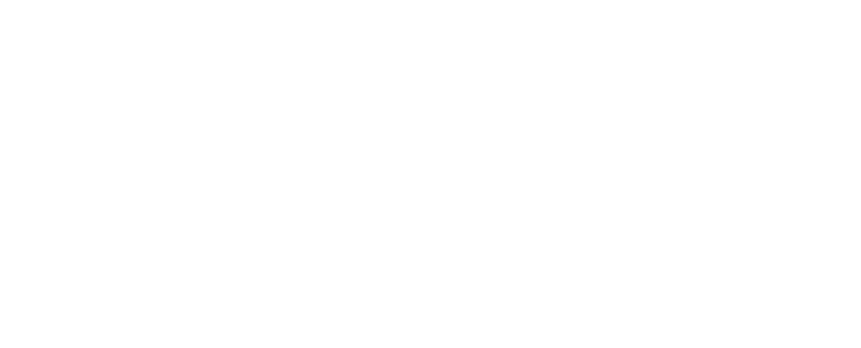
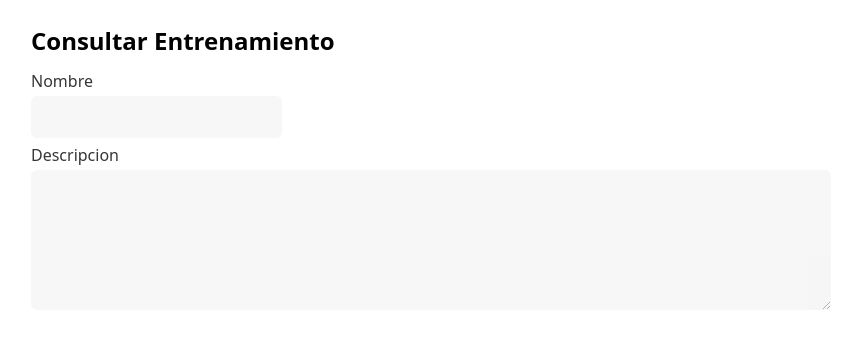
Before and after one commit to piscina-puertollano/piscina, an Angular app in the folder front/: page /consultar-entrenamiento/1 in a window 1280 px wide. Before the commit this address led to /. Shown: the top 348 px of the page, without its empty margins (209-1070 px from the left). Built offline with nearby package versions, Linux system fonts and the light colour scheme; no server answers.

Commit message:
ultimas modificaciones añadidas de

```diff
--- a/front/src/app/app.routes.ts
+++ b/front/src/app/app.routes.ts
@@ -4,11 +4,13 @@
 import { EntrenamientoComponent } from './entrenamiento/entrenamiento.component';
 import { ModificarEntrenamientoComponent } from './modificar-entrenamiento/modificar-entrenamiento.component';
 import { CrearEntrenamientoComponent } from './crear-entrenamiento/crear-entrenamiento.component';
+import { ConsultarEntrenamientoComponent } from './consultar-entrenamiento/consultar-entrenamiento.component';
 
 export const routes: Routes = [
   {path: 'login', component: LoginComponent },
   {path: 'users', component: UsersComponent },
   {path: 'entrenamientos', component: EntrenamientoComponent},
   {path: 'modificar-entrenamiento/:id', component: ModificarEntrenamientoComponent},
-  {path: 'crear-entrenamiento', component: CrearEntrenamientoComponent}
+  {path: 'crear-entrenamiento', component: CrearEntrenamientoComponent},
+  {path: 'consultar-entrenamiento/:id', component: ConsultarEntrenamientoComponent}
 ];
--- /dev/null
+++ b/front/src/app/consultar-entrenamiento/consultar-entrenamiento.component.html
@@ -0,0 +1,9 @@
+<h2>Consultar Entrenamiento</h2>
+
+<form>
+  <label for="nombre">Nombre</label>
+  <input [(ngModel)]="entrenamiento.nombre" name="nombre" type="text" disabled="true">
+
+  <label for="descripcion">Descripcion</label>
+  <textarea [(ngModel)]="entrenamiento.descripcion" name="descripcion" disabled="true"></textarea>
+</form>
--- /dev/null
+++ b/front/src/app/consultar-entrenamiento/consultar-entrenamiento.component.ts
@@ -0,0 +1,66 @@
+import { Component } from '@angular/core';
+import { AlertComponent } from '../utils/alert/alert.component';
+import { FormsModule } from '@angular/forms';
+import { Entrenamiento } from '../interfaces/entrenamiento';
+import { Alert } from '../interfaces/alert';
+import { EntrenamientoService } from '../services/entrenamiento.service';
+import { ActivatedRoute, Router } from '@angular/router';
+
+@Component({
+  selector: 'app-consultar-entrenamiento',
+  standalone: true,
+  imports: [AlertComponent, FormsModule],
+  templateUrl: './consultar-entrenamiento.component.html',
+  styleUrl: './consultar-entrenamiento.component.css'
+})
+export class ConsultarEntrenamientoComponent {
+  entrenamiento: Entrenamiento;
+  alert: Alert;
+  arrEntrenamientos: Array<Entrenamiento> = [];
+
+  constructor(private entrenamientoService: EntrenamientoService, private router: Router, private route: ActivatedRoute){
+    this.entrenamiento = {};
+    this.alert = new Alert();
+  }
+
+  ngOnInit(): void {
+    this.route.params.subscribe(params => {
+      const entrenamientoId = params['id'];
+      this.entrenamiento.id = entrenamientoId;
+      this.getEntrenamiento();
+    });
+  }
+
+  updateEntrenamiento(){
+    this.entrenamientoService.updateEntrenamientos(this.entrenamiento).subscribe({
+      next: (entrenamiento: any | undefined) => {
+        this.entrenamiento = entrenamiento;
+        this.router.navigate(['/entrenamientos']);
+      },
+      error: (err) => {
+        console.log(err)
+      }
+    })
+  }
+
+  getEntrenamiento() {
+    this.entrenamientoService.getEntrenamientoId({ id: this.entrenamiento.id }).subscribe({
+      next: (response: any) => {
+        if (response && !Array.isArray(response)) {
+          this.entrenamiento = response;
+        } else {
+          this.alert.show = true;
+          this.alert.header = 'Error';
+          this.alert.message = 'Entrenamiento no encontrado';
+          this.entrenamiento = {};
+        }
+      },
+      error: (err) => {
+        console.error('Error al obtener el entrenamiento:', err);
+        this.alert.show = true;
+        this.alert.header = 'Error';
+        this.alert.message = 'Ha ocurrido un error al intentar obtener el entrenamiento';
+      }
+    });
+  }
+}
--- a/front/src/app/entrenamiento/entrenamiento.component.html
+++ b/front/src/app/entrenamiento/entrenamiento.component.html
@@ -12,6 +12,8 @@
                 <td>{{entrenamiento.nombre}}</td>
                 <td>{{entrenamiento.descripcion}}</td>
                 <td>
+                    <button (click)="consultarEntre(entrenamiento.id)">Consultar Entrenamiento</button>
+                    <br>
                     <button (click)="navModificarEntre(entrenamiento.id)">Modificar Entrenamiento</button>
                     <br>
                     <button (click)="deleteEntrenamiento(entrenamiento)">Eliminar Entrenamiento</button>                </td>
--- a/front/src/app/entrenamiento/entrenamiento.component.ts
+++ b/front/src/app/entrenamiento/entrenamiento.component.ts
@@ -67,11 +67,19 @@
     if (typeof id === 'number'){
       this.router.navigate(['/modificar-entrenamiento', id]);
     } else {
-      console.error('Id de entrenamiento no válido: ', id)
+      console.error('Id no válido: ', id)
     }
   }
 
   navCrearEntre(){
     this.router.navigate(['crear-entrenamiento']);
   }
+
+  consultarEntre(id?: number): void{
+    if (typeof id === 'number'){
+      this.router.navigate(['/consultar-entrenamiento', id]);
+    } else {
+      console.error('Id no válido: ', id);
+    }
+  }
 }
```
Also changed, not shown: front/src/app/consultar-entrenamiento/consultar-entrenamiento.component.css (added), 1 other file (tests, documents, lock files or other folders).
